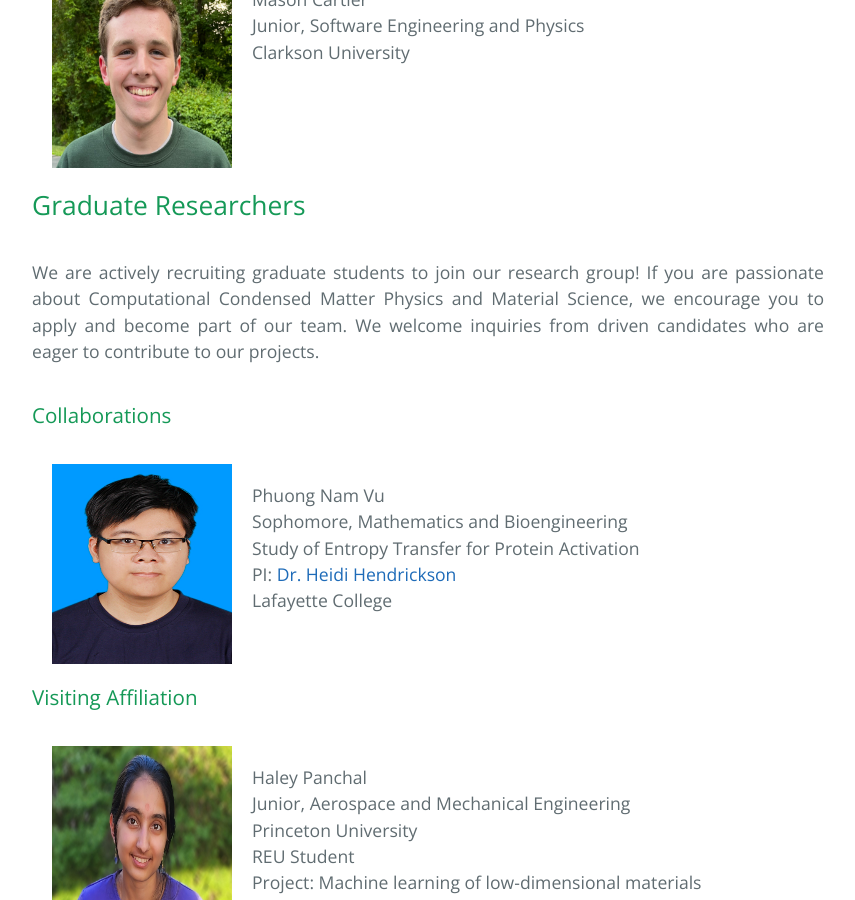
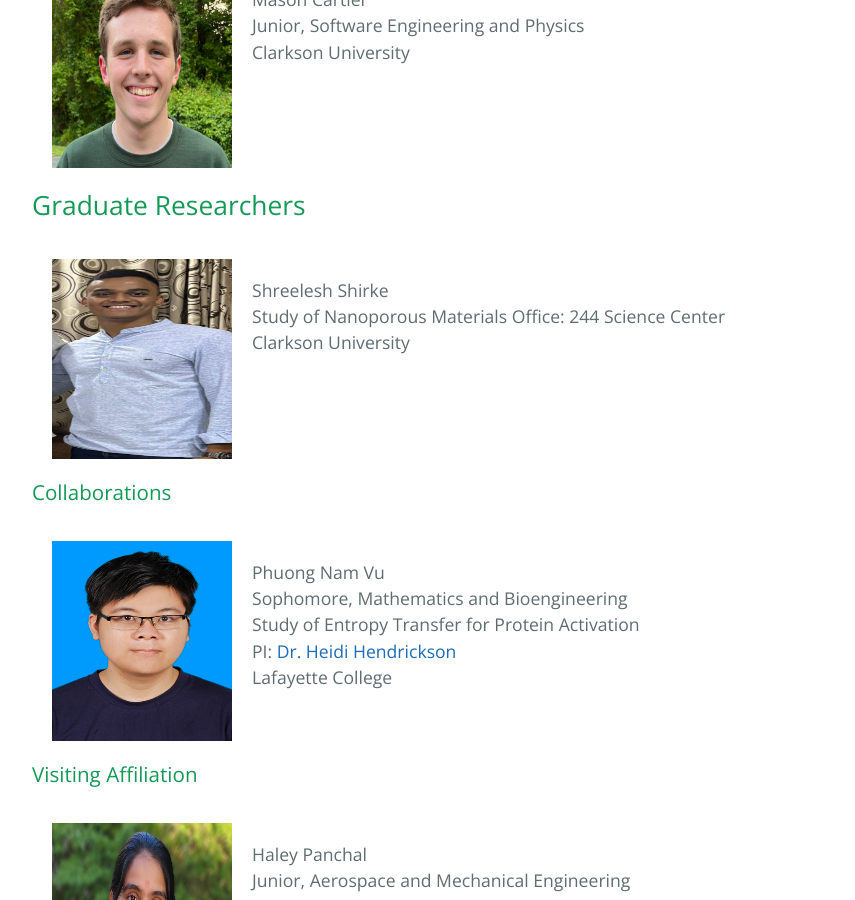
Before and after one commit to dharatrivedi/dharatrivedi.github.io, a Jekyll site: the page built from people.html, in a window 1280 px wide and 900 px high, scrolled down 855 px. Shown: the whole window, without its empty margins (232-1087 px from the left). Built offline with Jekyll 4.4.1, drawn with Linux system fonts in a browser that asks for light colours.

Commit message:
Update people.html

```diff
--- a/people.html
+++ b/people.html
@@ -33,9 +33,14 @@ title: {{ site.name }}
   <ul class="clearfix">
     <h2>Graduate Researchers</h2>
   </ul>
-  <ul class="clearfix" style="text-align:justify">
-    We are actively recruiting graduate students to join our research group! If you are passionate about Computational Condensed Matter Physics and Material Science, we encourage you to apply and become part of our team. We welcome inquiries from driven candidates who are eager to contribute to our projects.
-  <p> </p>
+  <ul class="clearfix">
+    <img class="img1" src="/images/SS.jpg" alt="ShreeleshShirke" width="180" height="200"  hspace="20">
+    <p>
+      Shreelesh Shirke<br />
+      Study of Nanoporous Materials
+      Office: 244 Science Center<br />
+      Clarkson University<br />
+    </p>
   </ul>
   <ul class="clearfix">
     <h3>Collaborations</h3>
```
